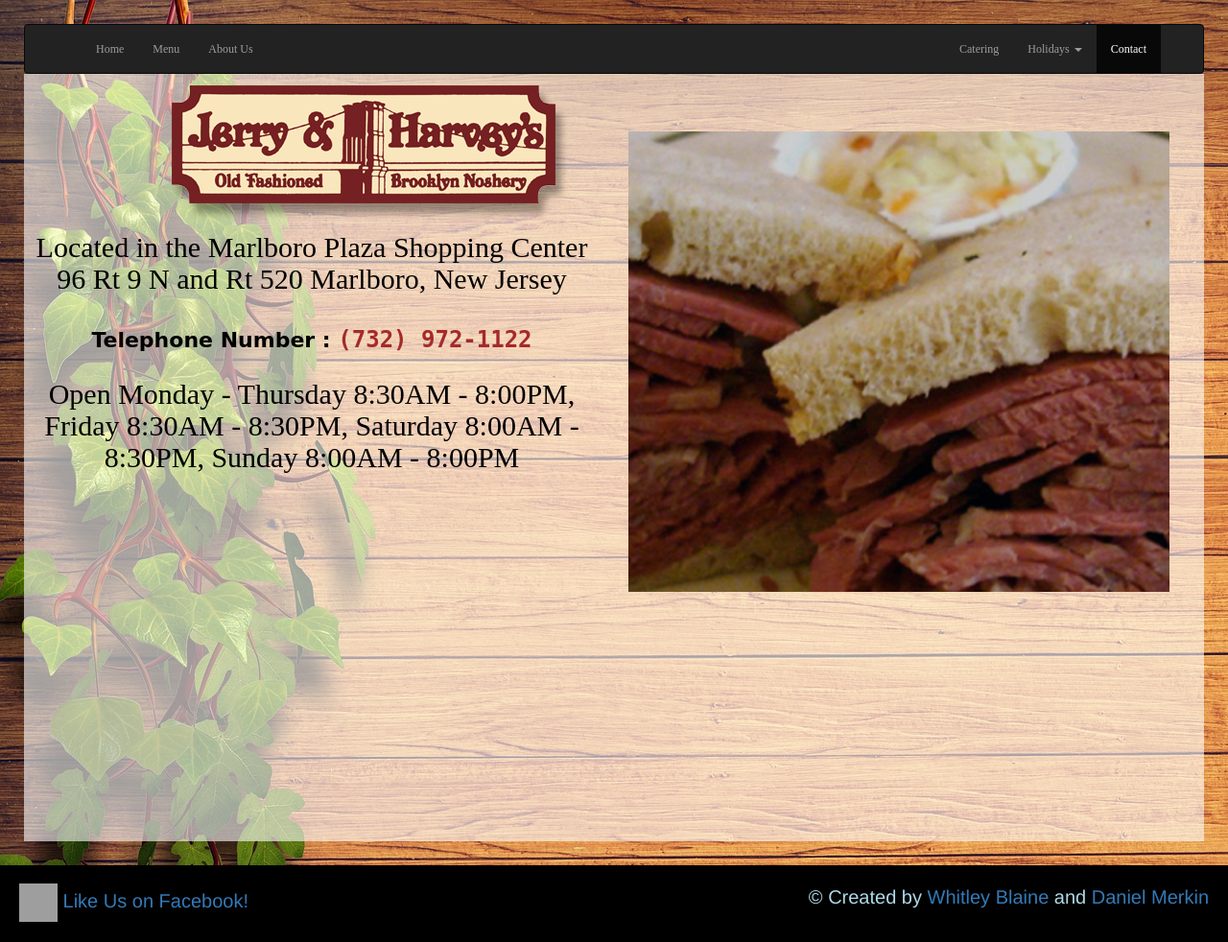
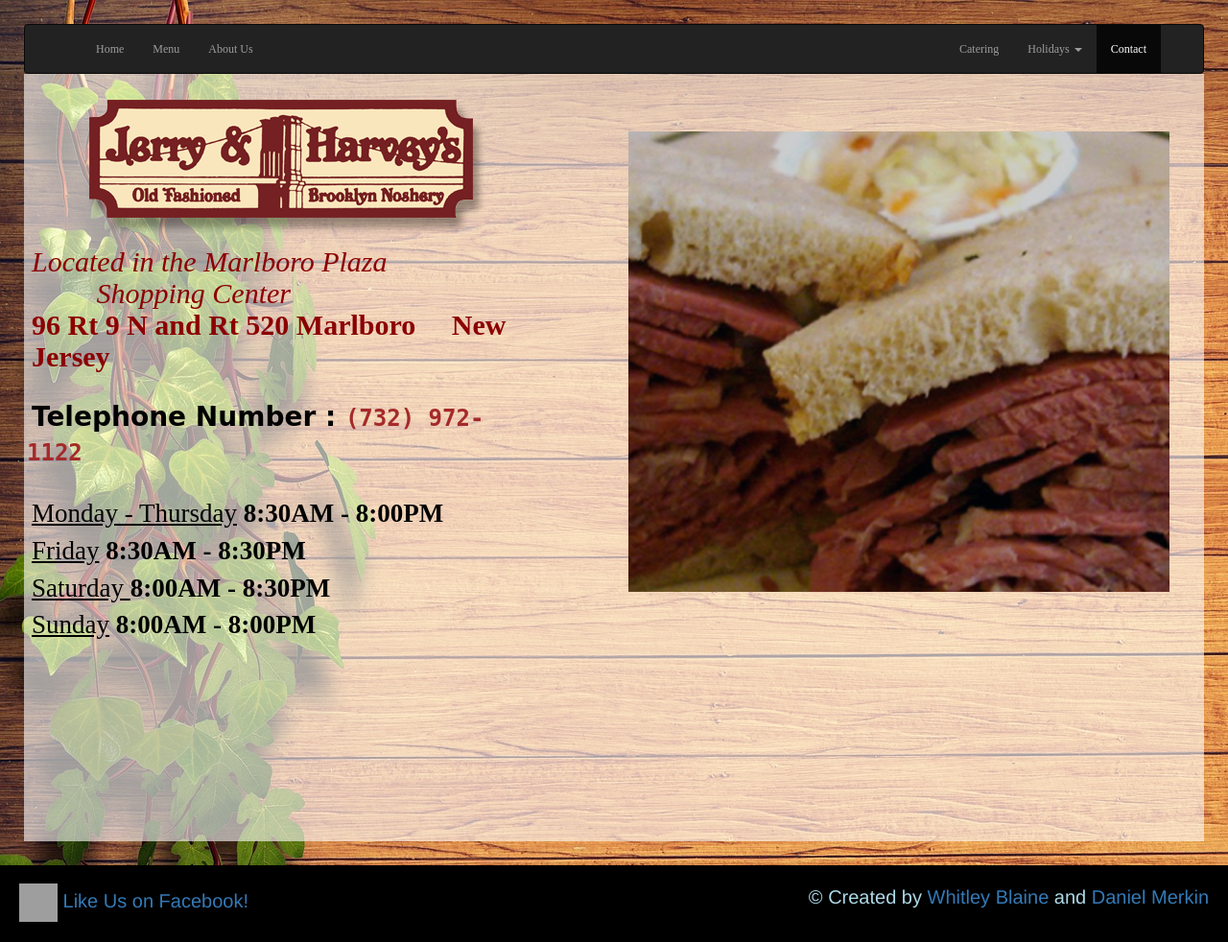
Before and after one commit to whitleyblaine/jerry_harveys, a PHP site: page /contact.html in a window 1280 px wide. Shown: the whole page at 96% size. Run offline with PHP 8.4, Linux system fonts and the light colour scheme; some libraries are stand-ins or nearby versions; grey boxes are pictures that could not be loaded.

Commit message:
worked on css and making all htmls similar

```diff
--- a/aboutUs.html
+++ b/aboutUs.html
@@ -22,7 +22,7 @@
             </button>
             <!-- Logo -->
             <div class="logo">
-              <img src="./assets/images/logo.png">
+              <img src="./assets/images/logo.png" id="logo" >
             </div>
           </div>
 
@@ -55,7 +55,7 @@
       <div class="row">
         <div class="mainDiv" style="height: 100%; width: 100%; background: rgba(255, 255, 255, 0.6)">
           <div class="col-md-6">
-            <h1 style="color: #752022; font-size: 3em; margin-top: 2em" class="text-center">ABOUT US</h1>
+            <h1 style="color: #752022; font-size: 3em; margin-top: 2em" class="text-center"></h1>
             <p></p>
           </div>
           <div class="col-md-6">
--- a/assets/stylesheets/style.css
+++ b/assets/stylesheets/style.css
@@ -5,26 +5,33 @@ body {
    height:100%;
 }
 
-h2{
-  color: black;
-  padding: 3px;
-  font-family: 'Aref Ruqaa', serif;
-  color: black;
+#directions{
+  color: darkred;
+  padding-left: 5px;
 }
 
-.logo {
-  display: none;
+#hours{
+  color: black;
+  margin-top: 1em;
+  font-family: 'Aref Ruqaa', serif;
+  font-size: 27px;
+  padding-left: 5px;
 }
 
 #wrap blockquote {
-    font-family: 'Space Mono', monospace;
-    font-size: 27px;
-    font-weight: bold;
+  font-family: 'Space Mono', monospace;
+  font-size: 27px;
+  font-weight: bold;
+}
+
+#contactLogo{
+  position: relative;
+  margin-right: 7em;
+  top: 1em;
 }
 
 #wrapper {
    min-height:100%;
-   position:relative;
 }
 
 #body {
@@ -91,6 +98,7 @@ You also need to include this conditional style in the <head> of your HTML file
 /*CONTACT PAGE*/
 .contact-info {
   color: black;
+  padding-left: 3px;
 }
 
 /*Footer*/
@@ -128,7 +136,7 @@ You also need to include this conditional style in the <head> of your HTML file
   font-size: 28px;
   font-weight: bolder;
   font-family: 'Mirza', cursive;
-  font-size: 22px;
+  padding-left: 5px;
 }
 
 /*Navbar*/
@@ -159,6 +167,7 @@ You also need to include this conditional style in the <head> of your HTML file
 
 #logo {
   position: relative;
+  padding: 3px;
   top: 1em;
   left: 5em;
 }
@@ -177,15 +186,11 @@ You also need to include this conditional style in the <head> of your HTML file
     padding: 0px;
     min-height: 100%;
 }
+
 .logo {
     max-height: 130px;
 }
-/*.logo>img {
-    margin-top: 30px;
-    padding: 3px;
-    border: 3px solid white;
-    border-radius: 100%;
-}*/
+
 .list {
     color: #fff;
     list-style: none;
--- a/catering.html
+++ b/catering.html
@@ -22,7 +22,7 @@
             </button>
             <!-- Logo -->
             <div class="logo">
-              <img src="./assets/images/logo.png">
+              <img id="logo" src="./assets/images/logo.png">
             </div>
           </div>
 
--- a/contact.html
+++ b/contact.html
@@ -51,12 +51,12 @@
       <div class="row">
         <div class="mainDiv" style="height: 100%; width: 100%; background: rgba(255, 255, 255, 0.6);">
           <div class="col-md-6">
-            <div class="text-center contact-info">
+            <div class="contact-info" id="contactLogo">
             <img src="./assets/images/logo.png" id="logo">
-              <span><h2 id="directions">Located in the Marlboro Plaza Shopping Center <br/>96 Rt 9 N and Rt 520
-              Marlboro, New Jersey</h2></span><br/>
+              <span><h2 id="directions"><em>Located in the Marlboro Plaza <br/>&emsp;&emsp; Shopping Center</em><br/><b> 96 Rt 9 N and Rt 520
+              Marlboro&emsp; New Jersey</b></h2></span><br/>
             <span id="phone">Telephone Number : <span class="number"> (732) 972-1122</span></span><br/>
-            <h2 id="hours">Open Monday - Thursday 8:30AM - 8:00PM, Friday 8:30AM - 8:30PM, Saturday 8:00AM - 8:30PM, Sunday 8:00AM - 8:00PM</h2>
+            <p id="hours"><u>Monday - Thursday</u> <b>8:30AM - 8:00PM</b><br/> <u>Friday</u> <b>8:30AM - 8:30PM</b><br/> <u>Saturday </u><b>8:00AM - 8:30PM</b><br/> <u>Sunday</u> <b>8:00AM - 8:00PM</b></p>
             </div>
           </div>
 
--- a/index.html
+++ b/index.html
@@ -57,7 +57,6 @@ css?family=Bree+Serif" rel="stylesheet">
           <div class="col-md-6">
             <img src="./assets/images/logo.png" id="logo">
             <blockquote>Jerry & Harvey’s Brooklyn-style noshery is both a Deli and a Catering service, serving the community for over 33 years. We offer a wide range of catering options for parties both big and small. Sit back and relax, because WE WILL DO IT ALL FOR YOU!</blockquote>
-            <p></p>
           </div>
           <div class="col-md-6">
             <!-- Carousel -->
```
